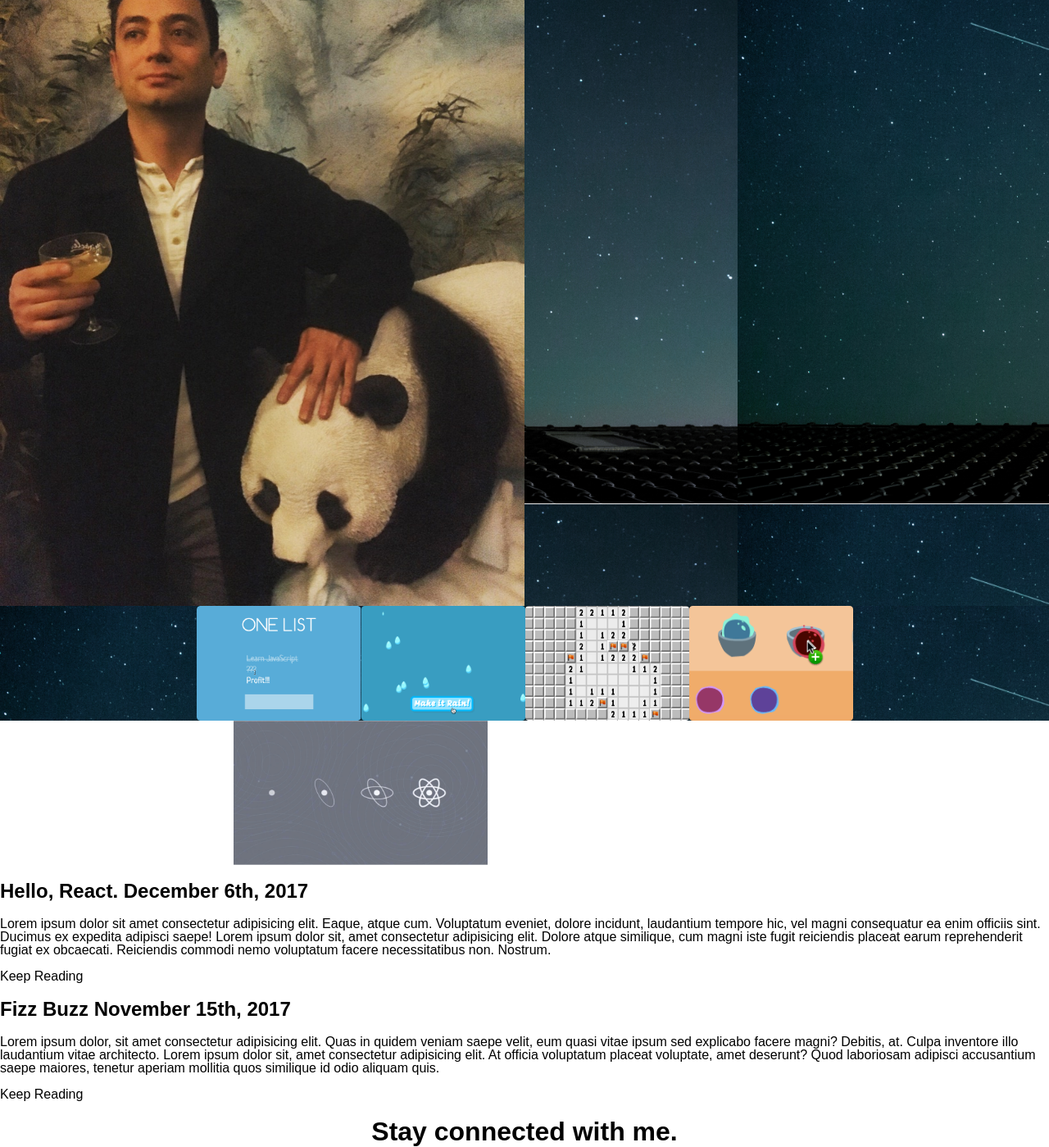
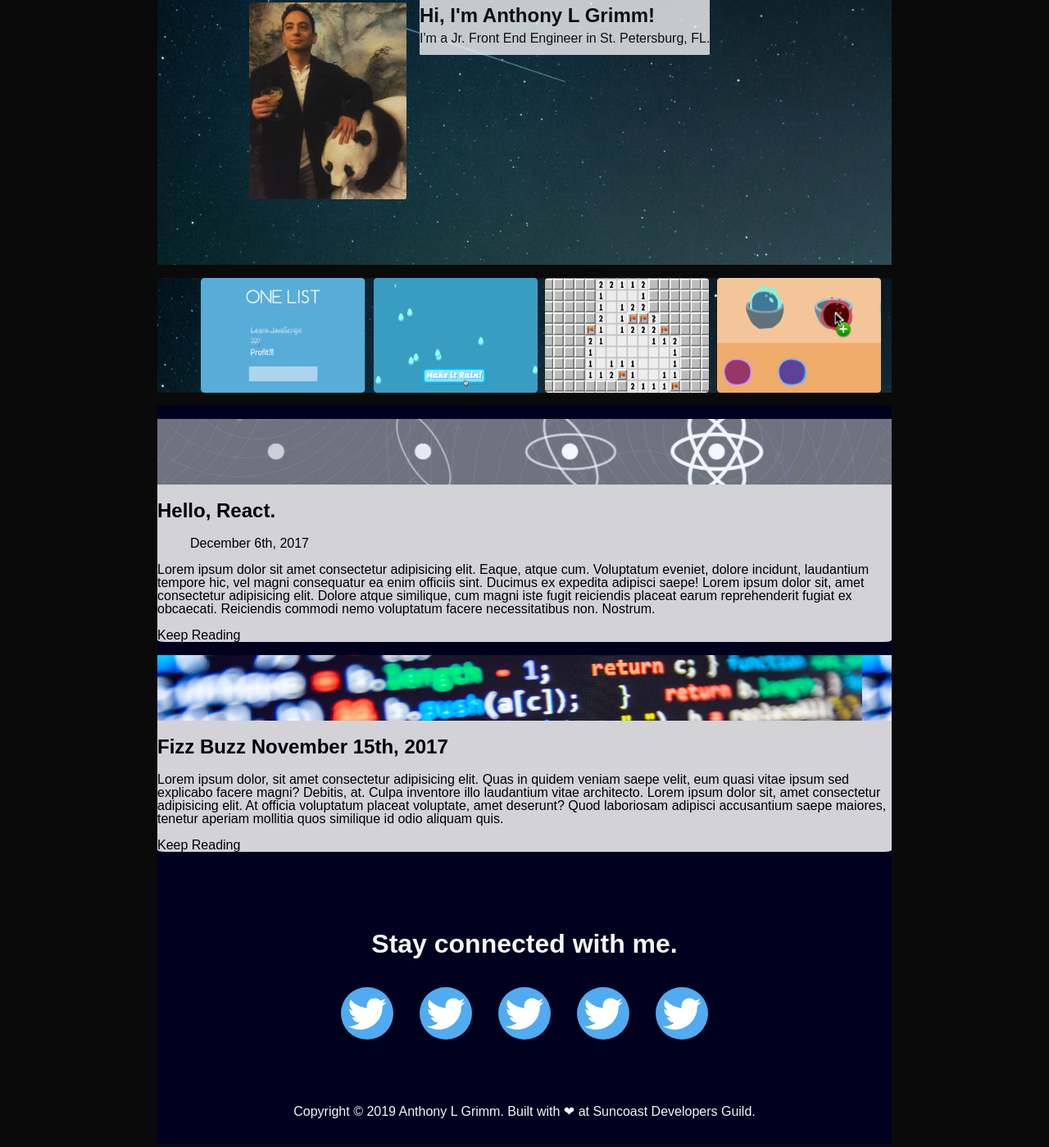
Before and after one commit to AntGrimm/mock-portfolio, a website: page public/index.html in a window 1280 px wide. Shown: the part 61-1460 px from the top of the page at 82% size. Drawn offline with Linux system fonts and the light colour scheme.

Commit message:
getting close to finished with spacing

```diff
--- a/public/index.html
+++ b/public/index.html
@@ -8,24 +8,55 @@
     <link rel="stylesheet" href="/screen.css" />
   </head>
   <body>
-    <main>
-      <header class="main-header">
+    <div>
+      <header class="top-header">
         <img class="face-pic" src="./images/face-picture.jpg" alt="face" />
+        <article class="speech-bubble">
+          <h1>Hi, I'm Anthony L Grimm!</h1>
+          <p>I'm a Jr. Front End Engineer in St. Petersburg, FL.</p>
+        </article>
       </header>
-      <section class="four-images">
-        <img src="./images/one-list-sliced.png" alt="one list" />
-        <img src="./images/make-it-rain-sliced.png" alt="make it rain" />
-        <img src="./images/bomb-sniffer-sliced.png" alt="bomb sniffer" />
-        <img src="./images/sensei-sense-sliced.png" alt="sensei sense" />
-      </section>
-      <section>
-        <header class="react-header">
-          <img src="images/react.png" alt="react" />
-        </header>
+      <ul class="four-image-section">
+        <li>
+          <img
+            class="four-image"
+            src="./images/one-list-sliced.png"
+            alt="one list"
+          />
+        </li>
+        <li>
+          <img
+            class="four-image"
+            src="./images/make-it-rain-sliced.png"
+            alt="make it rain"
+          />
+        </li>
+        <li>
+          <img
+            class="four-image"
+            src="./images/bomb-sniffer-sliced.png"
+            alt="bomb sniffer"
+          />
+        </li>
+        <li>
+          <img
+            class="four-image"
+            src="./images/sensei-sense-sliced.png"
+            alt="sensei sense"
+          />
+        </li>
+      </ul>
+    </div>
+    <div class="bottom-half">
+      <section class="react-section">
+        <header class="react-header"></header>
         <article class="react-article">
           <h2>
-            Hello, React. December 6th, 2017
+            Hello, React.
           </h2>
+          <blockquote>
+            December 6th, 2017
+          </blockquote>
           <p>
             Lorem ipsum dolor sit amet consectetur adipisicing elit. Eaque,
             atque cum. Voluptatum eveniet, dolore incidunt, laudantium tempore
@@ -40,6 +71,9 @@
             Keep Reading
           </footer>
         </article>
+      </section>
+      <section class="fizz-section">
+        <header class="fizz-header"></header>
         <article>
           <h2>
             Fizz Buzz November 15th, 2017
@@ -92,6 +126,6 @@
           Guild.
         </footer>
       </footer>
-    </main>
+    </div>
   </body>
 </html>
--- a/public/screen.css
+++ b/public/screen.css
@@ -9,31 +9,97 @@ html {
 body {
   margin: 0;
   min-height: 100%;
+  background-color: rgb(10, 10, 10);
 }
 
-.main-header {
+div {
+  margin-left: 12rem;
+  margin-right: 12rem;
+}
+
+.top-header {
   display: flex;
   background-image: url(./images/space.png);
 }
 
+.speech-bubble {
+  display: flex;
+  flex-direction: column;
+  height: 5rem;
+  border-radius: 1%;
+  color: rgb(17, 16, 16);
+  background-color: rgba(255, 255, 255, 0.753);
+  margin-top: 3rem;
+  margin-left: 1rem;
+  opacity: rgba(255, 255, 255, 0.774);
+}
+
+header > article > h1 {
+  margin-bottom: -0.5rem;
+}
+
 .face-pic {
   display: flex;
-  width: 50%;
+  width: 12rem;
+  height: auto;
+  border-radius: 1%;
+  margin-left: 7rem;
+  margin-top: 4rem;
+  margin-bottom: 5rem;
 }
 
-.four-images {
+.four-image-section {
   display: flex;
   background-image: url(./images/space.png);
   justify-content: center;
-  align-content: space-between;
+  align-content: space-around;
+  list-style: none;
+}
+
+.four-image {
+  display: flex;
+  justify-content: center;
+  margin-left: 0.3rem;
+  margin-right: 0.3rem;
+}
+
+.bottom-half {
+  display: flex;
+  flex-direction: column;
+  background-color: rgb(0, 1, 31);
+}
+
+.react-section {
+  display: flex;
+  flex-direction: column;
+  border-radius: 1%;
+  background-color: rgba(255, 255, 255, 0.822);
+  margin-top: 1rem;
+  margin-bottom: 0.5rem;
 }
 
 .react-header {
   display: flex;
   justify-content: center;
-  object-fit: fill;
-  width: 55rem;
-  height: 11rem;
+  background-image: url(./images/react.png);
+  height: 5rem;
+  background-position: center;
+}
+
+.fizz-section {
+  display: flex;
+  flex-direction: column;
+  border-radius: 1%;
+  background-color: rgba(255, 255, 255, 0.822);
+  margin-top: 0.5rem;
+  margin-bottom: 1rem;
+}
+
+.fizz-header {
+  display: flex;
+  justify-content: center;
+  background-image: url(./images/code.png);
+  height: 5rem;
 }
 
 .twitter-section {
@@ -45,20 +111,28 @@ body {
 .twitter-section > h1 {
   display: flex;
   justify-content: center;
+  color: whitesmoke;
+  margin-top: 5rem;
 }
 
 .twitter-logo-section {
   display: flex;
   flex-direction: row;
+  justify-content: center;
 }
 
 .twitter-logo {
   display: flex;
   padding: 1rem;
+  justify-content: center;
+  width: 4rem;
   border-radius: 50%;
 }
 
 .twitter-section > footer {
   display: flex;
   justify-content: center;
+  color: whitesmoke;
+  margin-bottom: 2rem;
+  margin-top: 4rem;
 }
```
